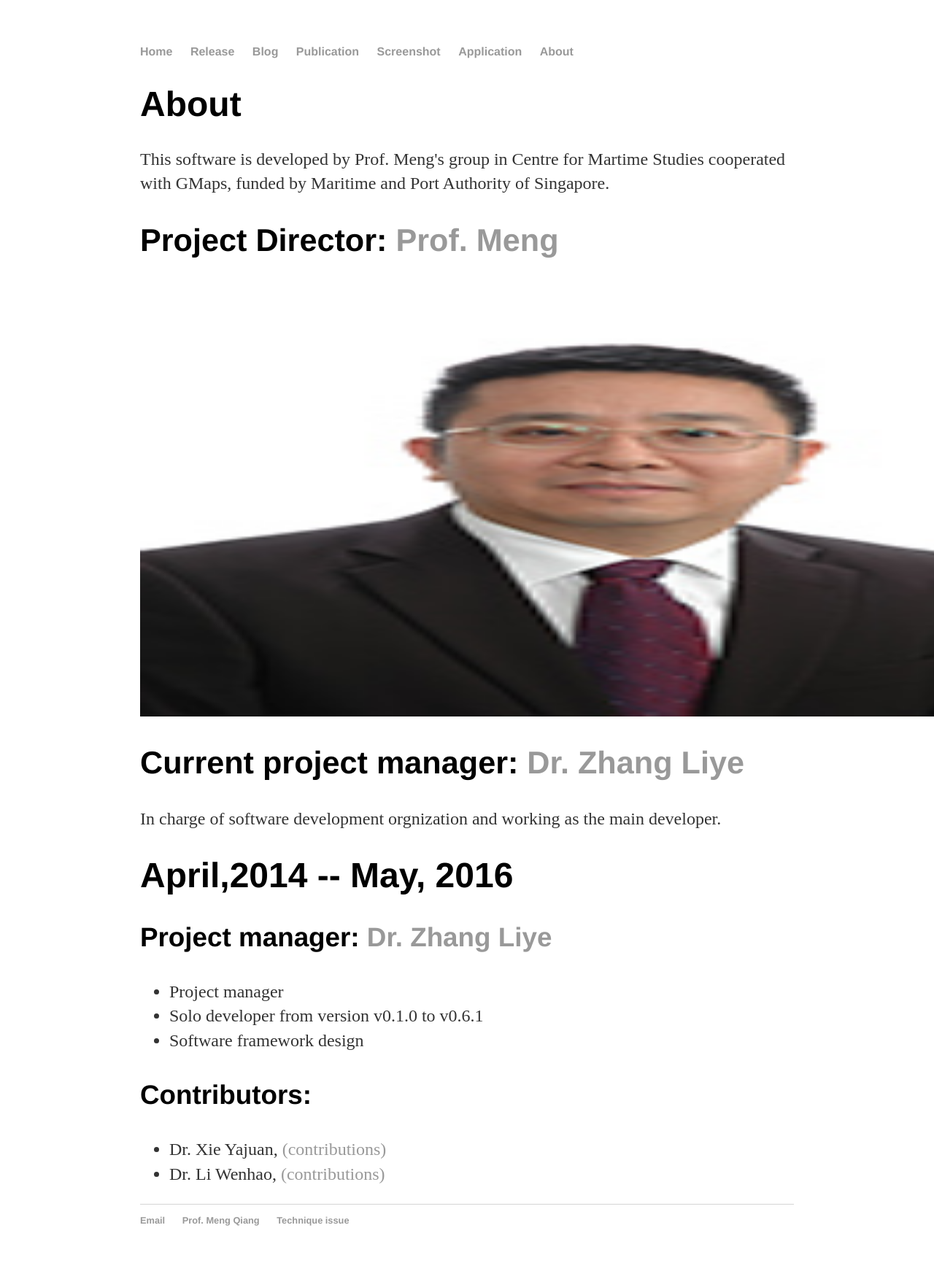
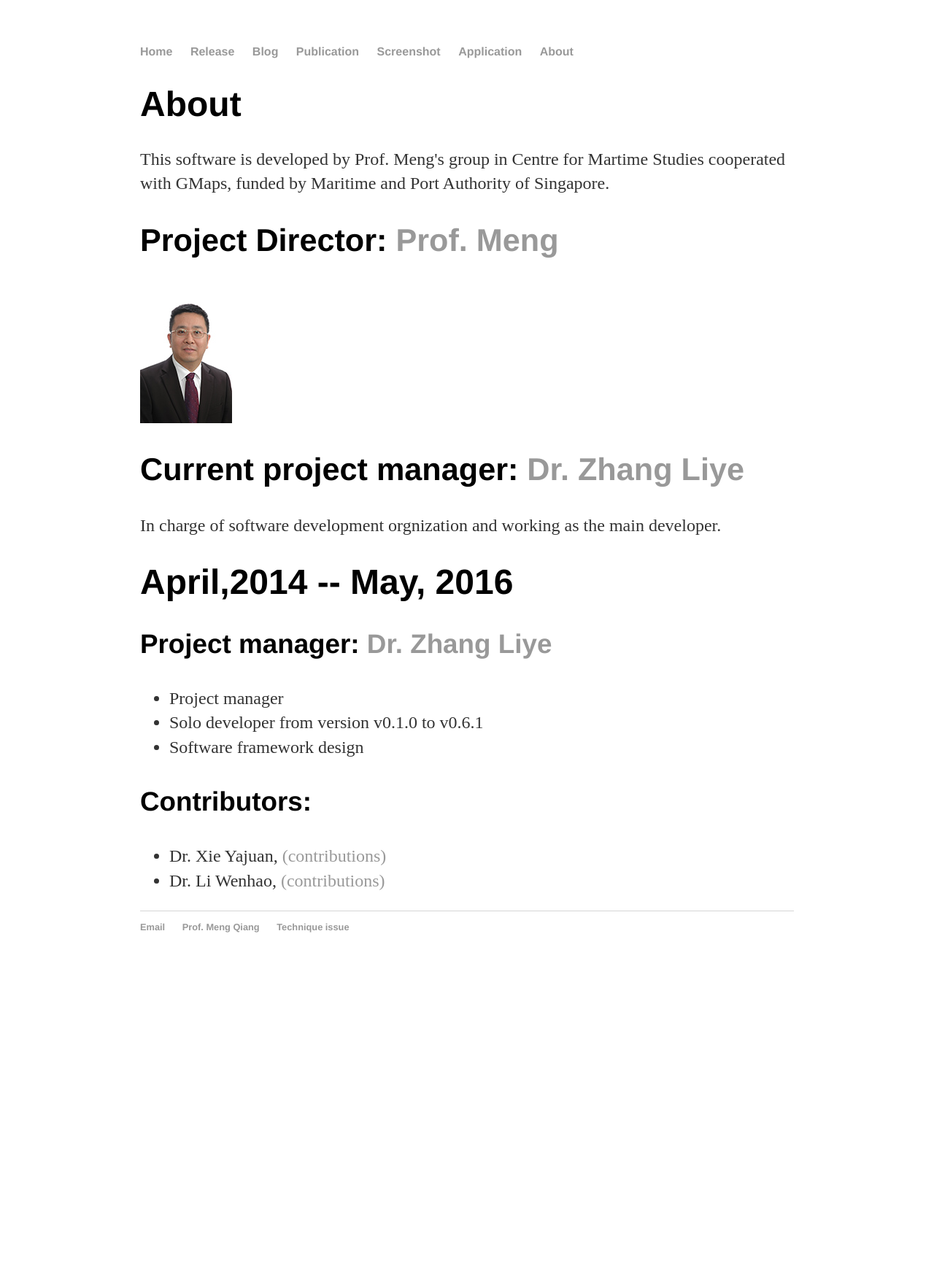
Before and after one commit to stss-maritime/stss-maritime.github.io, a Jekyll site: the page built from about/index.html, in a window 1280 px wide. Shown: the whole page at 73% size. Built offline with Jekyll 4.4.1, drawn with Linux system fonts in a browser that asks for light colours; after the commit the page ends 1340 px from its top, so only the background shows below that.

Commit message:
Prof Meng photo

```diff
--- a/about/index.html
+++ b/about/index.html
@@ -8,7 +8,7 @@ title: About software
 			<p>This software is developed by Prof. Meng's group in Centre for Martime Studies cooperated with GMaps, funded by Maritime and Port Authority of Singapore.</p>
 
             <h2>Project Director: <a href="http://www.eng.nus.edu.sg/cee/people/ceemq/">Prof. Meng</a></h2>
-            <img src="MengQiang.jpg" alt="HTML5 Icon", style="width:1226px;height:592px;">
+            <img src="MengQiang.jpg" alt="HTML5 Icon", style="width:126px;height:190px;">
             <h2>Current project manager: <a href="https://github.com/zhangliye">Dr. Zhang Liye</a></h2>
 			<p>
 				In charge of software development orgnization and working as the main developer.
```
